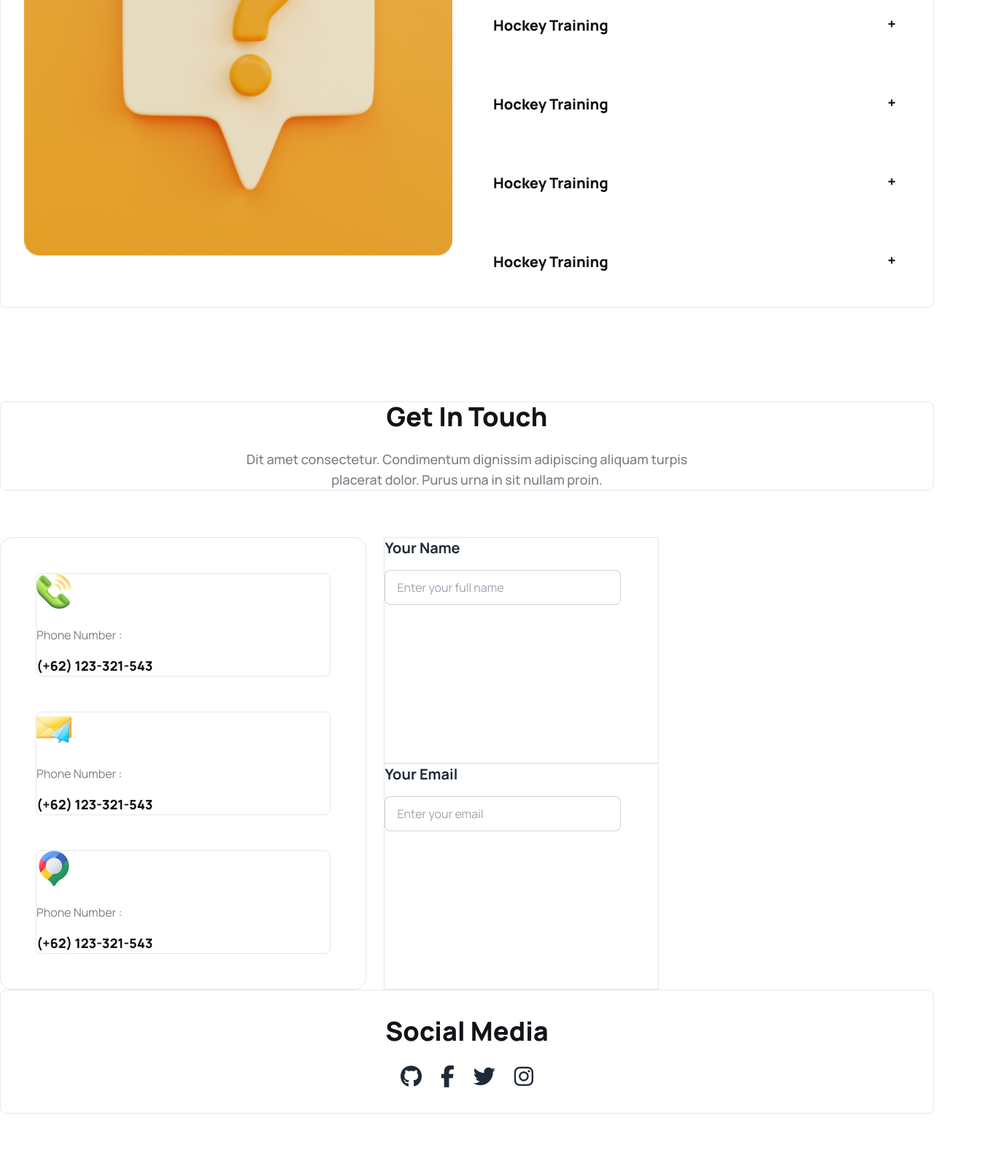
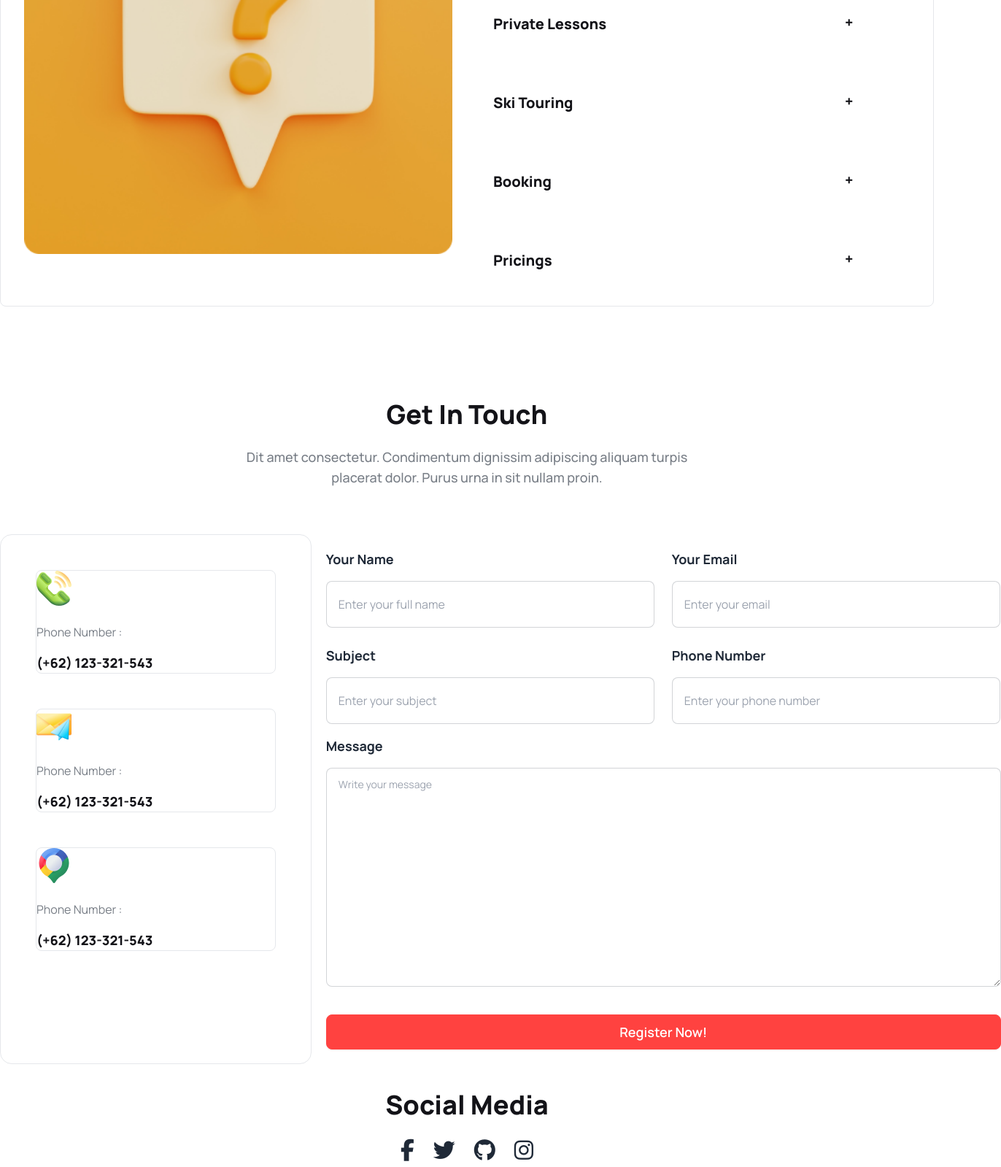
Before and after one commit to RashedulHaqueRasel1/B9A3-Hockeys, a plain HTML site: page index.html in a window 1280 px wide. Shown: the part 3996-5595 px from the top of the page at 73% size, 1372 px wide, since content can reach past the window. Before the commit the page ends 5522 px from the top, so only its background shows below. Drawn offline with nearby package versions, Linux system fonts and the light colour scheme.

Commit message:
Get In Touch Added

```diff
--- a/index.html
+++ b/index.html
@@ -555,7 +555,7 @@
 
       <!-- ===== Clients Question Content ===== -->
 
-      <div class="text-center border rounded-lg">
+      <div class="text-center rounded-lg">
         <h2 class="text-2xl lg:text-4xl text-primary-text-color font-extrabold ">Clients Question</h2>
         <p class="font-medium opacity-60 mt-6 text-sm px-8 lg:p-0 lg:text-lg mx-auto  w-full lg:w-2/4">
           Dit amet consectetur.
@@ -571,8 +571,8 @@
 
         <div class="col-span-12 lg:col-span-6">
 
-          <div class="flex items-center justify-center">
-            <img class="h-[190px] w-[300px] lg:h-full lg:w-full " src="Images/11.png" alt="">
+          <div class="">
+            <img class=" h-[180px] lg:w-full lg:h-full" src="Images/11.png" alt="">
           </div>
 
         </div>
@@ -584,69 +584,69 @@
           <div class="">
             <div class="collapse collapse-plus ">
               <input type="radio" name="my-accordion-3" checked="checked" />
-              <div class="collapse-title text-xl font-extrabold text-[#131318]">
+              <div class="collapse-title text-xl font-extrabold w-[90%]  text-[#131318]">
                 Our Equipment
               </div>
               <div class="collapse-content">
-                <p class="opacity-70">Dolor sit amet consectetur. Ut urna diam quis sagittis. Elit elit enim sagittis
+                <p class="opacity-70 w-[80%] ">Dolor sit amet consectetur. Ut urna diam quis sagittis. Elit elit enim sagittis
                   turpis in magna.</p>
               </div>
             </div>
             <div class="collapse collapse-plus mt-12 ">
               <input type="radio" name="my-accordion-3" />
-              <div class="collapse-title text-xl font-extrabold text-[#131318]">
+              <div class="collapse-title text-xl font-extrabold w-[90%] text-[#131318]">
                 Hockey Training
               </div>
               <div class="collapse-content">
-                <p class="opacity-70">Dolor sit amet consectetur. Ut urna diam quis sagittis. Elit elit enim sagittis
+                <p class="opacity-70  w-[80%]">Dolor sit amet consectetur. Ut urna diam quis sagittis. Elit elit enim sagittis
                   turpis in magna.</p>
               </div>
             </div>
             <div class="collapse collapse-plus mt-12 ">
               <input type="radio" name="my-accordion-3" />
-              <div class="collapse-title text-xl font-extrabold text-[#131318]">
-                Hockey Training
+              <div class="collapse-title text-xl font-extrabold w-[90%] text-[#131318]">
+                Private Lessons
               </div>
               <div class="collapse-content">
-                <p class="opacity-70">Dolor sit amet consectetur. Ut urna diam quis sagittis. Elit elit enim sagittis
+                <p class="opacity-70  w-[80%]">Dolor sit amet consectetur. Ut urna diam quis sagittis. Elit elit enim sagittis
                   turpis in magna.</p>
               </div>
             </div>
             <div class="collapse collapse-plus mt-12 ">
               <input type="radio" name="my-accordion-3" />
-              <div class="collapse-title text-xl font-extrabold text-[#131318]">
-                Hockey Training
+              <div class="collapse-title text-xl font-extrabold w-[90%] text-[#131318]">
+                Ski Touring
               </div>
               <div class="collapse-content">
-                <p class="opacity-70">Dolor sit amet consectetur. Ut urna diam quis sagittis. Elit elit enim sagittis
+                <p class="opacity-70  w-[80%]">Dolor sit amet consectetur. Ut urna diam quis sagittis. Elit elit enim sagittis
                   turpis in magna.</p>
               </div>
             </div>
             <div class="collapse collapse-plus mt-12 ">
               <input type="radio" name="my-accordion-3" />
-              <div class="collapse-title text-xl font-extrabold text-[#131318]">
-                Hockey Training
+              <div class="collapse-title text-xl font-extrabold  w-[90%] text-[#131318]">
+                Booking
               </div>
               <div class="collapse-content">
-                <p class="opacity-70">Dolor sit amet consectetur. Ut urna diam quis sagittis. Elit elit enim sagittis
+                <p class="opacity-70 w-[90%]">Dolor sit amet consectetur. Ut urna diam quis sagittis. Elit elit enim sagittis
                   turpis in magna.</p>
               </div>
             </div>
             <div class="collapse collapse-plus mt-12 ">
               <input type="radio" name="my-accordion-3" />
-              <div class="collapse-title text-xl font-extrabold text-[#131318]">
-                Hockey Training
+              <div class="collapse-title text-xl font-extrabold  w-[90%] text-[#131318]">
+                Pricings
               </div>
               <div class="collapse-content">
-                <p class="opacity-70">Dolor sit amet consectetur. Ut urna diam quis sagittis. Elit elit enim sagittis
+                <p class="opacity-70 w-[80%]">Dolor sit amet consectetur. Ut urna diam quis sagittis. Elit elit enim sagittis
                   turpis in magna.</p>
               </div>
             </div>
 
 
-          </div>
+        </div>
 
-        </div>
+      </div>
 
 
 
@@ -660,7 +660,7 @@
 
       <!-- ===== Get In Touch Content ===== -->
 
-      <div class="text-center border rounded-lg">
+      <div class="text-center rounded-lg">
         <h2 class="text-2xl lg:text-4xl text-primary-text-color font-extrabold ">Get In Touch</h2>
         <p class="font-medium opacity-60 mt-6 text-sm px-8 lg:p-0 lg:text-lg mx-auto  w-full lg:w-2/4">
           Dit amet consectetur.
@@ -670,9 +670,10 @@
 
       <!-- =========== Get In Touch Container ========= -->
 
-      <div class="flex justify-between gap-6 flex-col lg:flex-row mt-16">
+
+      <div class="grid grid-cols-1 lg:grid-cols-3 mt-16">
         <!-- ====== Get In Touch Address ===== -->
-        <div class="lg:w-2/5  border rounded-2xl">
+        <div class="lg:  border rounded-2xl">
           <div class="m-12 border rounded-lg">
             <img src="Images/Group 1171275317.png" alt="">
             <p class="opacity-60 mt-6">Phone Number :</p>
@@ -691,27 +692,67 @@
         </div>
 
         <!-- ====== Get In Touch Input ===== -->
-        <div class="w-3/5 grid grid-cols-1">
-          <div class="w-1/2  border">
-            <p class="text-xl font-bold ">Your Name</p>
-            <input type="text" placeholder="Enter your full name" class="input input-bordered w-[324px] mt-4 " />
+        <!-- w-full mlg:w-3/5 grid grid-cols-1 lg:grid-cols-2 -->
+        <div class="lg:grid-cols-2 p-5">
+          <div class="lg:flex gap-6 flex-1">
+            <div>
+              <h2 class="text-lg font-bold">Your Name</h2>
+              <input type="text" placeholder="Enter your full name"
+                class="input input-bordered mt-4 w-full lg:w-[450px] h-[64px]" />
+            </div>
+
+            <div class="">
+              <h2 class="text-lg font-bold">Your Email</h2>
+              <input type="email" placeholder="Enter your email"
+                class="input input-bordered mt-4 w-full lg:w-[450px] h-[64px]" />
+            </div>
           </div>
-          <div class="w-1/2 border">
-            <p class="text-xl font-bold">Your Email</p>
-            <input type="email" placeholder="Enter your email" class="input input-bordered w-[324px] mt-4" />
+          <div class="lg:flex gap-6 flex-1">
+            <div>
+              <h2 class="text-lg font-bold mt-6">Subject</h2>
+              <input type="text" placeholder="Enter your subject"
+                class="input input-bordered mt-4 w-full lg:w-[450px] h-[64px]" />
+            </div>
+
+            <div class="">
+              <h2 class="text-lg font-bold mt-6">Phone Number</h2>
+              <input type="text" placeholder="Enter your phone number"
+                class="input input-bordered mt-4 w-full lg:w-[450px] h-[64px]" />
+            </div>
+          </div>
+
+
+          <div class="lg:flex gap-6 flex-1">
+
+            <div>
+              <p class="text-lg font-bold mt-4">Message</p>
+              <textarea class="textarea textarea-bordered w-full h-[200px] lg:w-[925px] lg:h-[300px] mt-4"
+                placeholder="Write your message"></textarea>
+            </div>
+
+          </div>
+
+          <div class="flex">
+            <button
+              class="btn w-[373px] lg:w-[925px] h-full mt-8 bg-[#FF4240] text-white border-1 lg:text-lg border-[#FF4240] rounded-lg text-center hover:bg-transparent hover:border-[#FF4240] hover:text-black">Register
+              Now!
+            </button>
           </div>
         </div>
+
+
 
       </div>
 
 
-      <div class="text-center border rounded-lg">
+      <!-- ========== Social Media Icone Section ========== -->
+      <div class="text-center  rounded-lg">
         <h2 class="text-2xl lg:text-4xl text-primary-text-color font-extrabold mt-9">Social Media</h2>
         <div class="mt-6 mb-8 space-x-5 text-3xl">
-          <i class="fa-brands fa-github "></i>
-          <i class="fa-brands fa-facebook-f"></i>
-          <i class="fa-brands fa-twitter"></i>
-          <i class="fa-brands fa-instagram"></i>
+          <a href="#"><i class="fa-brands fa-facebook-f"></i></a>
+          <a href="#"><i class="fa-brands fa-twitter"></i></a>
+          <a href="#"><i class="fa-brands fa-github "></i></a>
+          <a href="#"><i class="fa-brands fa-instagram"></i></a>
         </div>
 
       </div>
@@ -719,11 +760,17 @@
     </section>
     <!-- ========== Get In Touch section End ========== -->
 
+
+
+
   </main>
 
-  <footer>
+  <!-- Footer Section  -->
 
-  </footer>
+
+
+
+
 
 </body>
 
```
